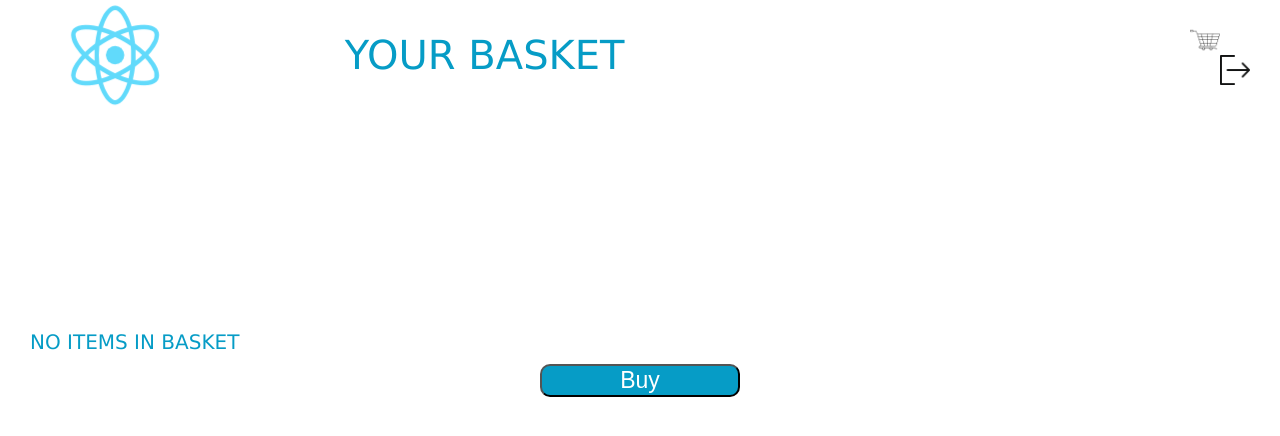
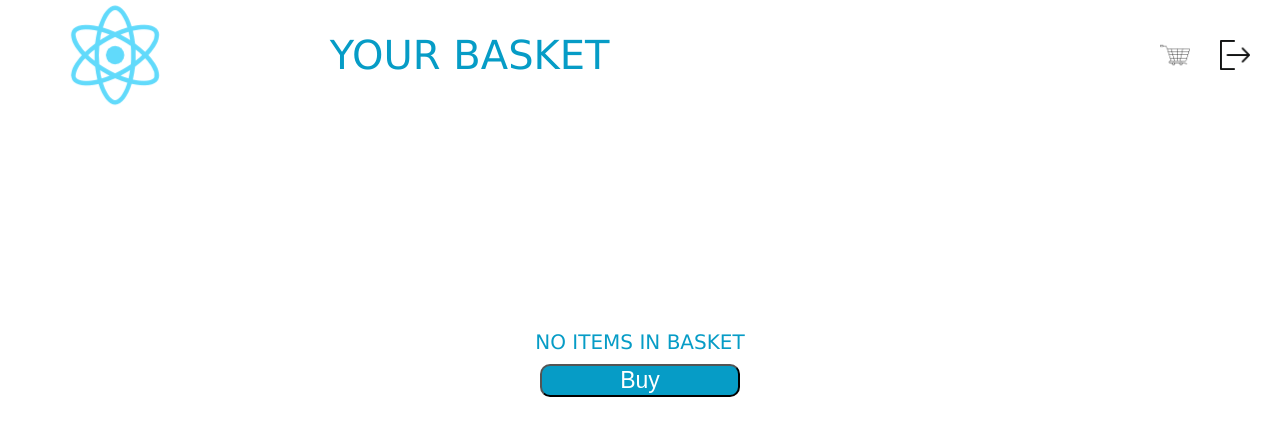
Before and after one commit to alinakazzaa/Sample-shopping-cart-app-React-, a React (Create React App) app: page /basket in a window 1280 px wide. Shown: the top 436 px of the page. Built offline with nearby package versions, Linux system fonts and the light colour scheme.

Commit message:
added more styles

```diff
--- a/src/styles.css
+++ b/src/styles.css
@@ -22,7 +22,6 @@
     flex-direction: column;
     justify-content: space-between;
     align-items: center;
-    justify-content: center;
 }
 
 .itemsContainer{
@@ -67,7 +66,7 @@
   padding: 20px;
   width: 700px;
   align-self: center;
-  justify-content: space-between;;
+  justify-content: space-between;
 }
 
 .middle {
@@ -178,10 +177,16 @@
   max-height: 250px;
 }
 
-.imageSmall {
+.imageMedium {
   margin: 20px 0 20px 0;
   max-width: 150px;
   max-height: 170px;
+}
+
+.imageSmall {
+  margin: 10px 0 10px 0;
+  max-width: 90px;
+  max-height: 110px;
 }
 
 .btn {
@@ -247,6 +252,23 @@
   margin-bottom: 20px;
 }
 
+.basketActions {
+  display: flex;
+  flex-direction: column;
+  justify-content: space-between;
+}
+
+.topRight {
+  display: flex;
+  flex-direction: row;
+}
+
+.basketList {
+  display: flex;
+  flex-direction: column;
+  align-items: center;
+}
+
   @media (prefers-reduced-motion: no-preference) {
     .app-logo {
       animation: App-logo-spin infinite 20s linear;
```
